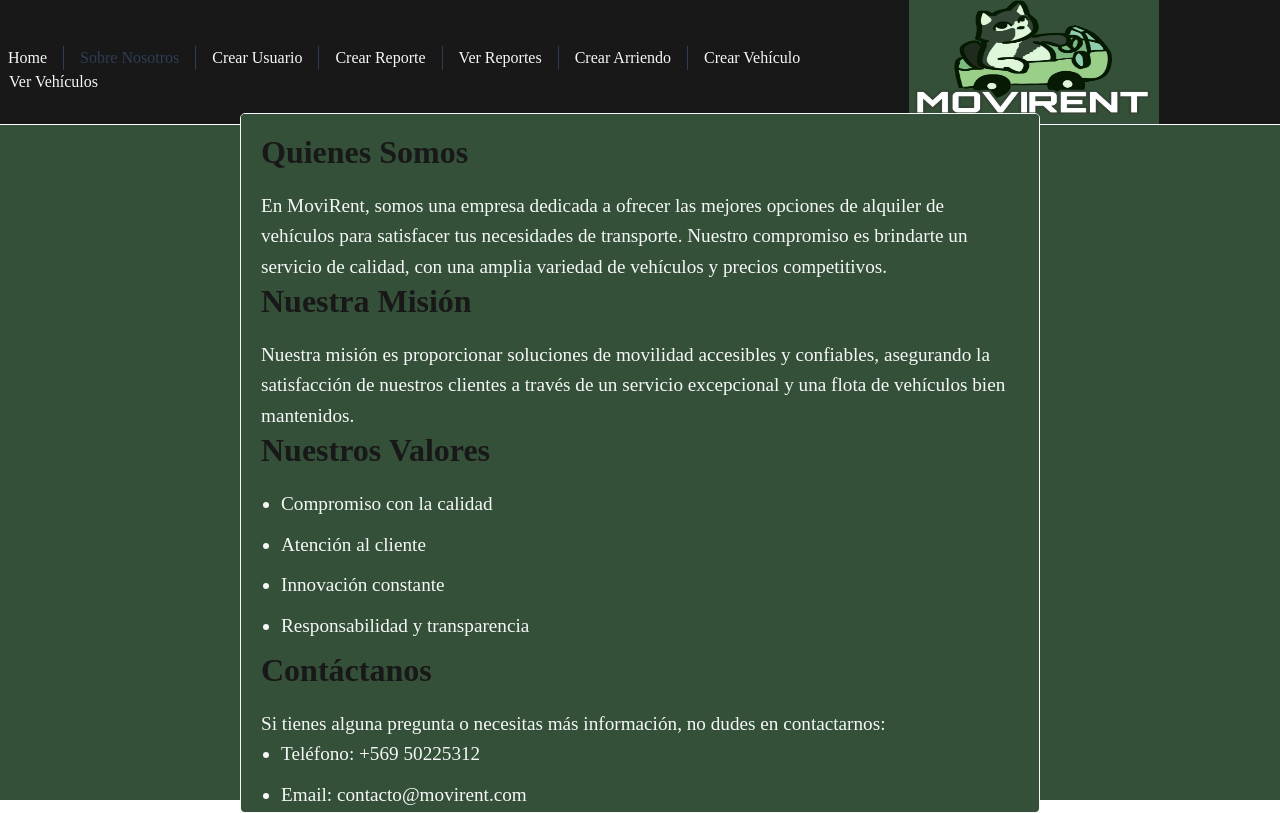
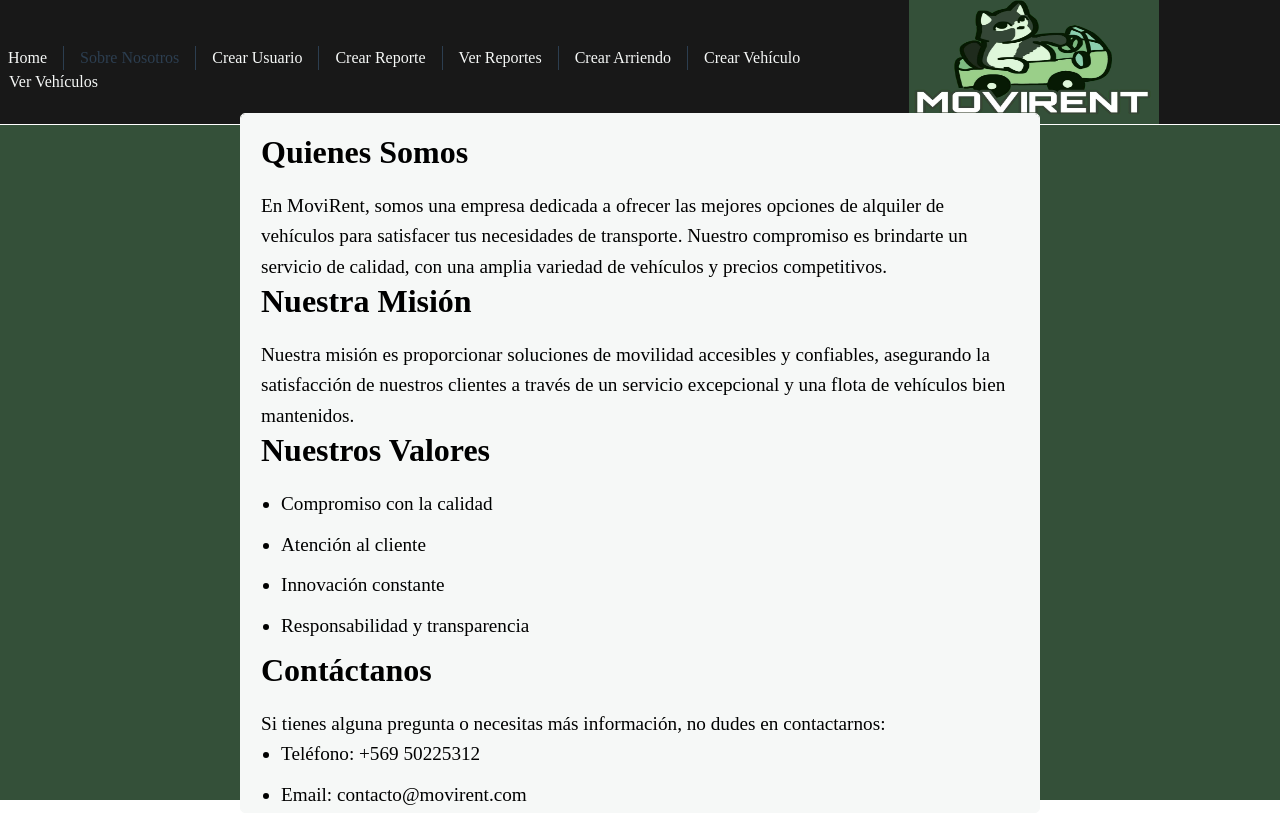
Before and after one commit to NelsonCereno/Proyecto-Fingeso-MoviRent-WebApp, a Vue app in the folder MoviRent-WebAppFrontend/MoviRent/: page /SobreNosotros in a window 1280 px wide. Built offline with nearby package versions, Linux system fonts and the light colour scheme.

Commit message:
FInal formato sobre nosotros

```diff
--- a/MoviRent-WebAppFrontend/MoviRent/src/views/SobreNosotros.vue
+++ b/MoviRent-WebAppFrontend/MoviRent/src/views/SobreNosotros.vue
@@ -37,13 +37,14 @@
   max-width: 800px;
   margin: 0 auto;
   padding: 20px;
-  background: #345039;
+  background: #000000;
   border: 1px solid #f6f8f7;
   border-radius: 5px;
-  color: #f6f8f7;
+  color: #000000;
   text-align: left;
   overflow-y: auto;
   flex-wrap: wrap;
+  background-color: #f6f8f7;
 
   /*ajustar para el vice*/
   max-height: 700px;
@@ -51,7 +52,7 @@
 
 h1, h2 {
   text-align: left;
-  color: #181818;
+  color: #000000;
   margin-bottom: 20px;
   font-size: 2em;
   font-weight: bold;
```
